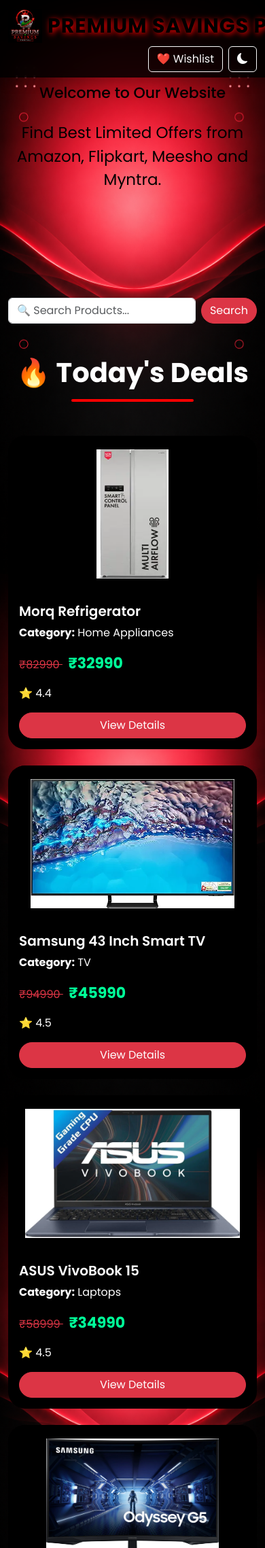
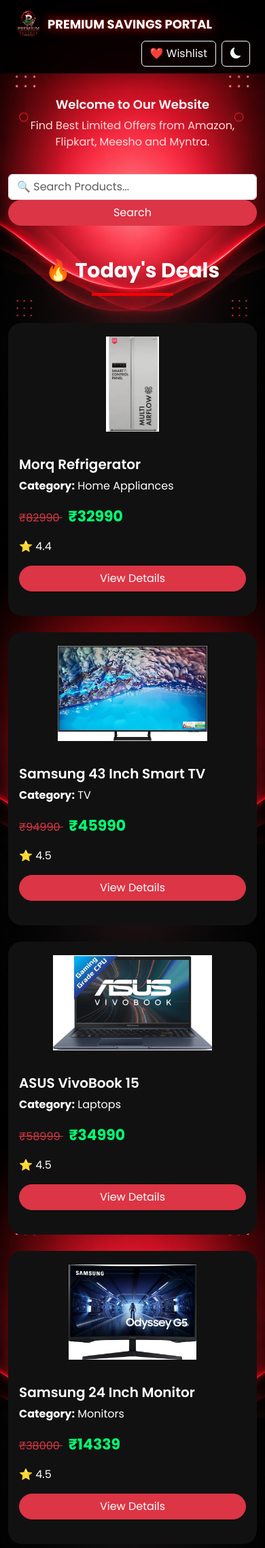
Before and after one commit to arshadabscaids-bot/premium_savings_portal, a Flask app: page / in a window 390 px wide; the page is wider, and only the part inside the window is pictured. Shown: the top 2277 px of that part at 68% size. Run offline with Flask 3, Linux system fonts and the light colour scheme.

Commit message:
Update style.css

```diff
--- a/static/css/style.css
+++ b/static/css/style.css
@@ -8,135 +8,119 @@
     font-family:'Poppins',sans-serif;
 }
 
-/* BODY BACKGROUND IMAGE */
+/* BODY */
 body{
-    background-image:url("../images/bg-desktop.jpg");
-    background-size:cover;
-    background-position:center;
-    background-repeat:no-repeat;
-    background-attachment:fixed;
-    color:#ff0000;
-
+    background:url("../images/bg-desktop.jpg") center center/cover no-repeat fixed;
+    color:#fff;
+    overflow-x:hidden;
 }
 
-/* Navbar */
+/* NAVBAR */
 .navbar{
-    background:rgba(0, 0, 0, 0.85)!important;
-    backdrop-filter:blur(10px);
+    background:rgba(0,0,0,.9)!important;
+    backdrop-filter:blur(12px);
+    padding:10px 20px;
+}
+
+.navbar-brand img{
+    height:50px;
+}
+
+.site-title{
+    color:#fff!important;
+    font-size:28px;
+    font-weight:700;
+    text-shadow:0 0 15px red;
 }
 
 .nav-link{
-    color:rgb(255, 255, 255)!important;
-    margin-right:15px;
+    color:#fff!important;
+    margin-left:15px;
     transition:.3s;
 }
 
 .nav-link:hover{
-    color:#ff4d6d!important;
+    color:#ff3b3b!important;
 }
 
-/* Search Box */
+/* SEARCH */
 .search-box{
-    width:250px;
-    border-radius:15px;
+    width:280px;
+    border-radius:30px;
 }
 
-/* Hero Section */
+/* HERO */
 .hero-section{
-    padding:80px 20px;
-    margin-bottom:60px;
-    margin-top:-70px;
-    display:flex;
-    flex-direction:column;
-    justify-content:center;
-    align-items:center;
+    padding:70px 20px;
     text-align:center;
 }
 
-.logo{
-    width:50px;
-    margin-bottom:20px;
-    display:block;
-}
-
 .hero-title{
-    font-size:40px;
+    font-size:55px;
     font-weight:700;
-    color:rgb(0, 0, 0);
-    letter-spacing:4px;
-    text-shadow:0px 0px 25px crimson;
-    text-align:center;
-    margin-bottom:15px;
-    text-transform:uppercase;
-}
-
-.hero-subtitle{
-    font-size:31px;
-    color:#000000;
-    text-align:center;
-}
-
-.hero-text{
-    color:#000000;
-    font-size:23px;
-    margin-top:20px;
-    max-width:700px;
-    text-align:center;
+    color:#111;
+    text-shadow:0 0 18px red;
 }
 
 .hero-line{
     width:120px;
     height:4px;
     background:red;
-    margin:20px auto;
-    border-radius:20px;
+    margin:18px auto;
+    border-radius:30px;
 }
 
-/* Latest Deals */
+.hero-subtitle{
+    color:#fff;
+    font-size:42px;
+    font-weight:600;
+}
+
+.hero-text{
+    color:#ffdddd;
+    font-size:22px;
+    max-width:750px;
+    margin:auto;
+}
+
+/* TODAY DEALS */
 .latest-title{
-    display:flex;
-    justify-content:center;
-    align-items:center;
+    color:#fff;
     text-align:center;
-    width:100%;
-    font-size:40px;
+    font-size:42px;
     font-weight:700;
-    color:white;
-    margin-top:30px;
-    margin-bottom:10px;
 }
 
 .red-line{
     width:180px;
     height:4px;
     background:red;
-    margin:15px auto 50px auto;
-    border-radius:20px;
+    margin:15px auto 40px;
 }
 
-/* Product Card */
+/* PRODUCT */
 .product-card{
-    background:rgb(0, 0, 0);
+    background:#111;
     border:none;
-    border-radius:25px;
+    border-radius:20px;
+    transition:.3s;
     overflow:hidden;
-    transition:.4s;
 }
 
 .product-card:hover{
-    transform:translateY(-10px);
-    box-shadow:0px 0px 30px red;
+    transform:translateY(-8px);
+    box-shadow:0 0 20px red;
 }
 
 .card-img-top{
-    height:230px;
+    height:220px;
     object-fit:contain;
-    background:rgb(0, 0, 0);
     padding:20px;
+    background:#111;
 }
 
 .card-body{
-    color:rgb(255, 255, 255);
+    color:#fff;
 }
 
 .card-title{
@@ -145,155 +129,138 @@ body{
 }
 
 .offer-price{
-    color:hsl(156, 100%, 50%);
+    color:#00ff73;
     font-size:22px;
     font-weight:bold;
 }
 
-/* Buttons */
+/* BUTTON */
 .btn-danger{
     border-radius:30px;
 }
 
-/* Footer */
+/* FOOTER */
 .footer{
-    background:rgb(0, 0, 0);
+    background:#000;
+    color:#fff;
     padding:40px;
-    margin-top:80px;
-    color:rgb(255, 255, 255);
+    margin-top:70px;
 }
 
-/* Navbar Title */
-
-.site-title{
-
-    color:#000000 !important;
-
-    font-size:30px;
-
-    font-weight:900;
-
-    letter-spacing:1px;
-
-    text-shadow:2px 2px 8px rgb(255, 0, 0);
-
-    transition:.3s;
-
-}
-
-.site-title:hover{
-
-    text-shadow:3px 3px 12px rgb(255, 0, 0);
-
-}
-
-/* Scroll Top */
+/* TOP BUTTON */
 #topBtn{
     position:fixed;
+    bottom:20px;
     right:20px;
-    bottom:20px;
-    width:55px;
-    height:55px;
+    width:50px;
+    height:50px;
     border-radius:50%;
     display:none;
     z-index:999;
 }
 
-/* Responsive */
-@media(max-width:768px){
-
-    .hero-title{
-        font-size:40px;
-    }
-
-    .hero-subtitle{
-        font-size:22px;
-    }
-
-    .search-box{
-        width:200px;
-    }
-}
-
-/* Mobile Background */
-
-@media (max-width:768px){
-
-    body{
-
-        background-image:url("../images/bg-mobile.jpg");
-
-        background-size:cover;
-
-        background-position:center;
-
-        background-repeat:no-repeat;
-
-        background-attachment:fixed;
-
-    }
-
-    .product-image{
-
+/* WISHLIST */
+.product-image{
     position:relative;
-
 }
 
 .wishlist-btn{
-
     position:absolute;
-
     bottom:15px;
-
     left:15px;
-
-    width:55px;
-
-    height:55px;
-
+    width:50px;
+    height:50px;
     border:none;
-
     border-radius:50%;
-
-    background:rgb(255, 0, 0);
-
+    background:#fff;
     cursor:pointer;
-
-    z-index:9999;
-
-    box-shadow:0 4px 12px rgba(0,0,0,.3);
-
+    z-index:10;
 }
 
-/* Default Heart */
 .wishlist-btn i{
-
-    font-size:28px;
-
-    color:#f80000;
-
-    transition:0.3s;
-
+    color:red;
+    font-size:24px;
 }
 
-/* Filled Heart */
-.wishlist-btn i.bi-heart-fill{
+/* MOBILE */
+@media(max-width:768px){
 
-    color:red !important;
-
+body{
+    background:url("../images/bg-mobile.jpg") center center/cover no-repeat fixed;
 }
 
-.wishlist-btn:hover{
-
-    background:red;
-
+/* NAVBAR */
+.navbar{
+    padding:10px;
 }
 
-/* Hover icon */
-.wishlist-btn:hover i{
+.navbar-brand{
+    display:flex;
+    align-items:center;
+}
 
-    color:rgb(255, 6, 6) !important;
+.navbar-brand img{
+    height:40px;
+}
 
+.site-title{
+    font-size:18px;
+}
+
+/* HERO */
+.hero-section{
+    padding:35px 15px;
+}
+
+.hero-title{
+    font-size:30px;
+    letter-spacing:1px;
+}
+
+.hero-subtitle{
+    font-size:18px;
+}
+
+.hero-text{
+    font-size:16px;
+    padding:0 10px;
+}
+
+/* SEARCH */
+.search-box{
+    width:100%;
+    margin-bottom:10px;
+}
+
+form.d-flex{
+    flex-direction:column;
+}
+
+form.d-flex button{
+    width:100%;
+    margin-left:0!important;
+}
+
+/* PRODUCT */
+.card-img-top{
+    height:180px;
+}
+
+.product-card{
+    margin-bottom:20px;
+}
+
+.latest-title{
+    font-size:30px;
+}
+
+.red-line{
+    width:120px;
+}
+
+.footer{
+    padding:25px;
+    text-align:center;
 }
 
 }
```
